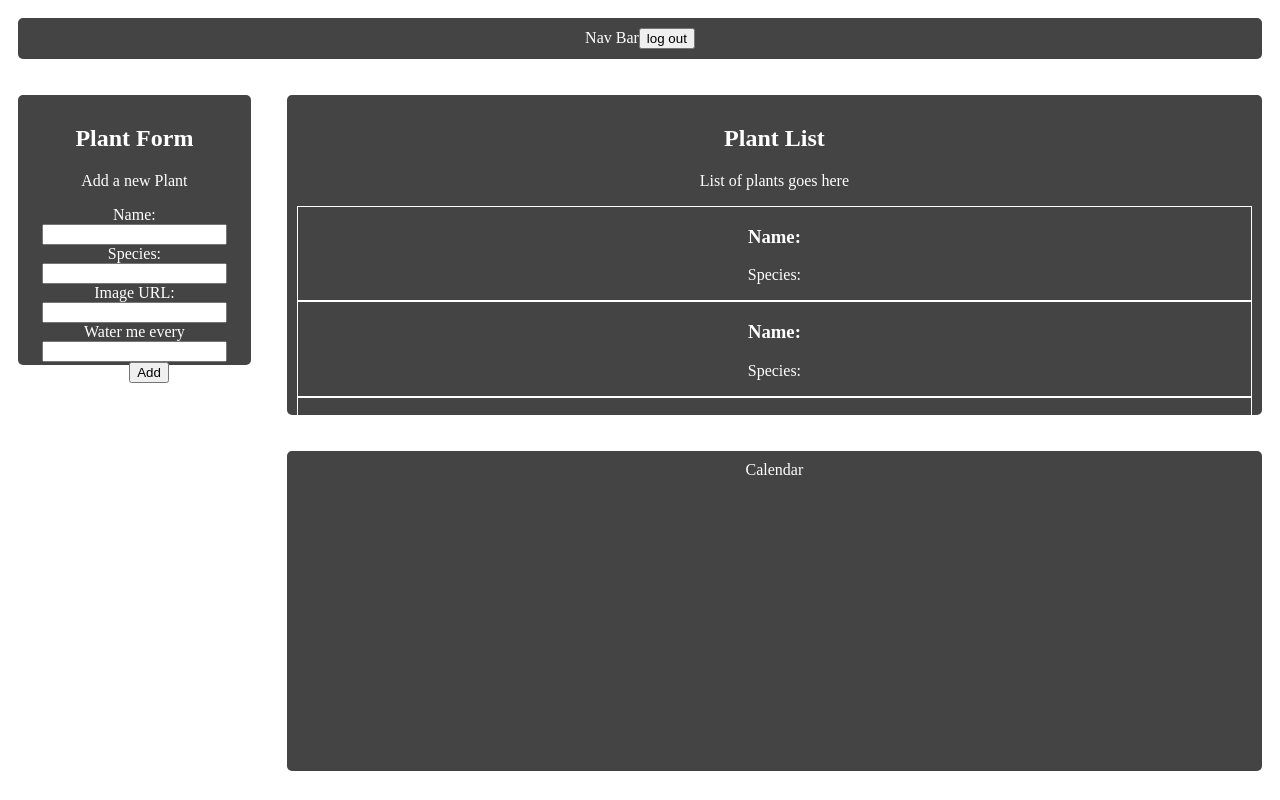
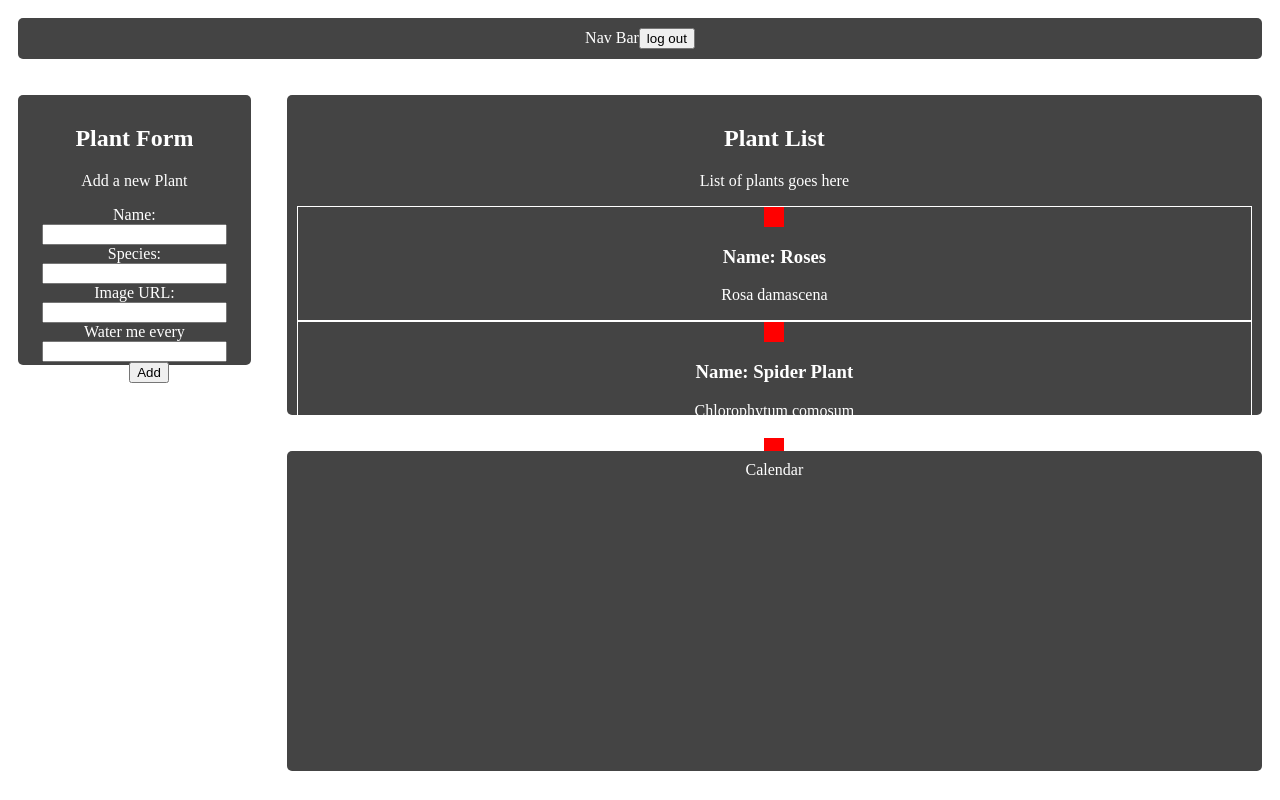
Before and after one commit to watermyplants-2/Frontend, a React (Create React App) app in the folder water-my-plants/: page /protected in a window 1280 px wide. Built offline with nearby package versions, Linux system fonts and the light colour scheme.

Commit message:
Card accesses plant data, need image display

```diff
--- a/water-my-plants/src/components/PlantCard.js
+++ b/water-my-plants/src/components/PlantCard.js
@@ -2,19 +2,29 @@ import React from 'react'
 import styled from 'styled-components';
 
 
-const StyledDiv = styled.div`
+
+const PlantCard=(plant)=>{
+    // console.log(plant)
+   const { nickname, species, h20Interval, image } = plant.plant
+    // console.log(plant.plant.nickname)
+
+    const StyledDiv = styled.div`
     .plantCard{
         border: 1px solid white;
     }
-
+    .image {
+        background-color:red;
+        margin:auto;
+        height:20px;
+        width:20px;
+    }
 `
-const PlantCard=(plant)=>{
-    const { nickname } = plant
     return(
         <StyledDiv>
             <div className="plantCard">
-                <h3>Name: {nickname}</h3>
-                <p>Species: {plant.species}</p>
+                <div className="image"></div>
+                <h3 classname="nickname">Name: {nickname}</h3>
+                <p classname="species">{species}</p>
             </div>
         </StyledDiv>
     )
--- a/water-my-plants/src/components/PlantList.js
+++ b/water-my-plants/src/components/PlantList.js
@@ -8,7 +8,7 @@ const userData=fakeData
 const userPlants=userData.plants
 
 const PlantList=()=>{
-
+console.log(userPlants)
     return(
         <div>
             <h2>Plant List</h2>
```
